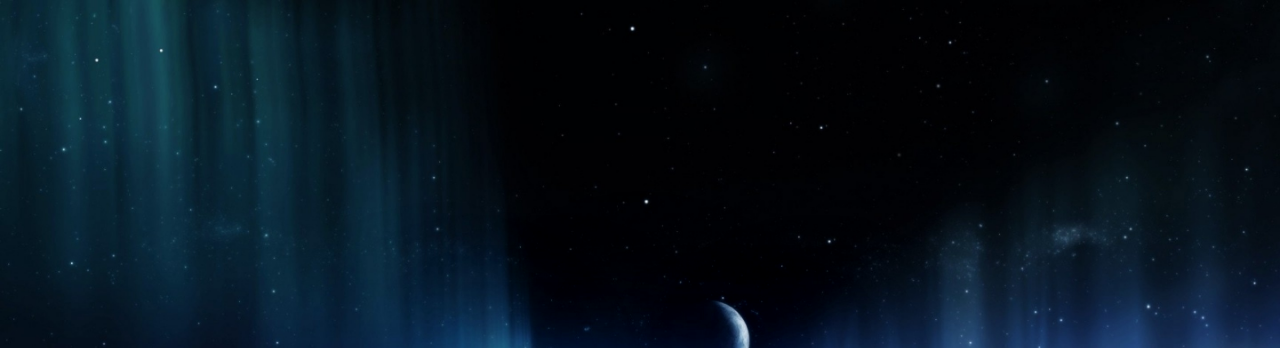
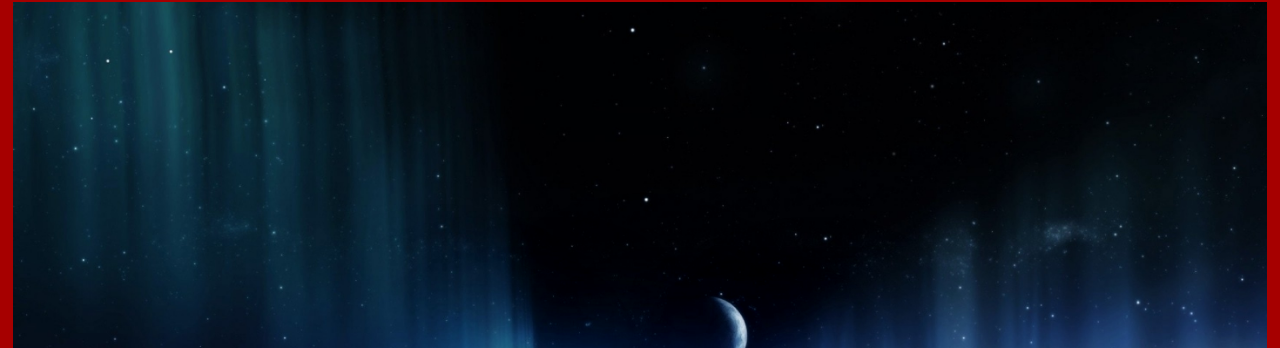
Before and after one commit to kqarryzada/kqarryzada.github.io, a plain HTML site: page index.html in a window 1280 px wide. Shown: the top 348 px of the page. Drawn offline with nearby package versions, Linux system fonts and the light colour scheme.

Commit message:
Added border to containers

```diff
--- a/style.css
+++ b/style.css
@@ -8,16 +8,17 @@ html, body {
     padding: 0;
     height: 100%;
     width: 100%;
+    background-color: #A60000;
 }
 
 .panel {
     height: 100vh;
-    width: 100vw;
+    width: 98vw;
     margin: auto;
     display: table;
     top: 0;
-    background-position: 50% 50%
-    /*border: solid #A60000 40px;*/
+    background-position: left;
+    border: 2px solid #A60000
 }
 
 .panel .inner {
```
